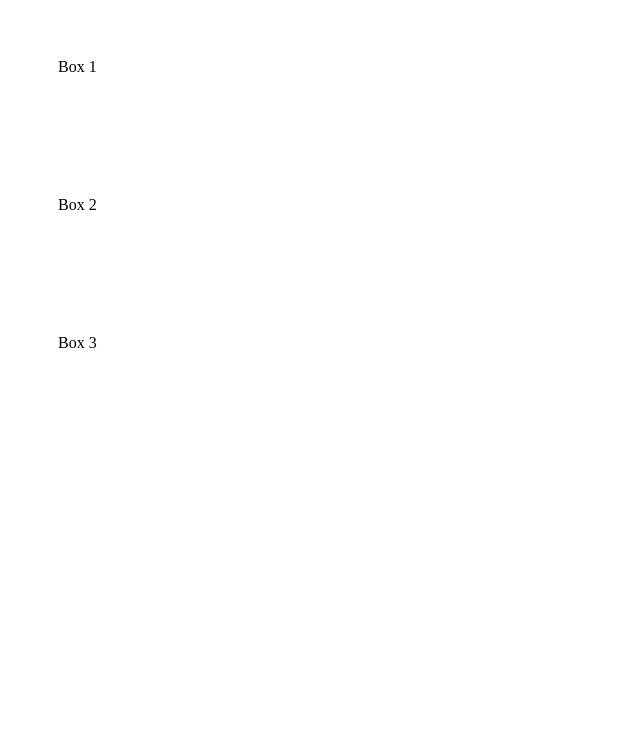
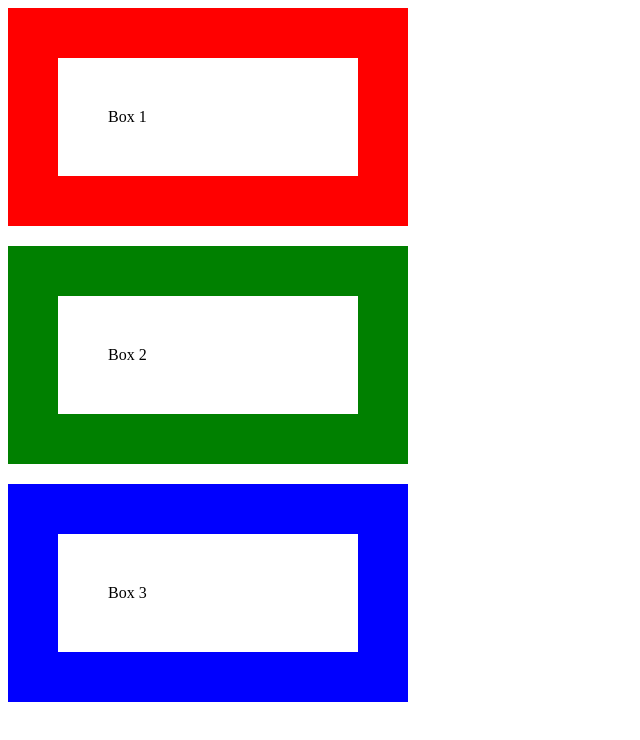
Before and after one commit to chuck3120/second-html-css, a plain HTML site: page index.html in a window 1280 px wide. Shown: the whole page, without its empty margins (0-640 px from the left). Drawn offline with Linux system fonts and the light colour scheme.

Commit message:
first commit

```diff
--- a/style.css
+++ b/style.css
@@ -1,14 +1,14 @@
 .box {
-    border: 50px solid:red;
+    border:50px solid red;
     width:200px;
     padding:50px;
     margin-bottom:20px;
-}
+  }
 
-.blue {
-   border-color: blue;
-}
+  .green {
+    border-color:green;
+  }
 
-.green {
-    border-color: green;
-}
+  .blue {
+    border-color:blue;
+  }
```
